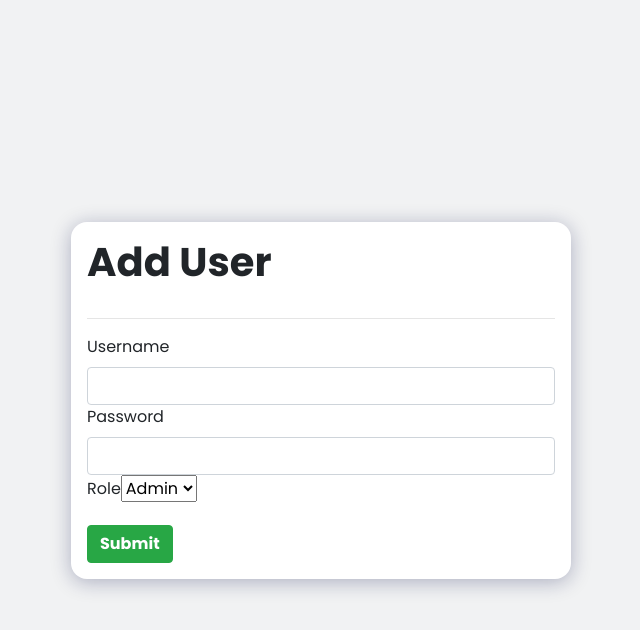
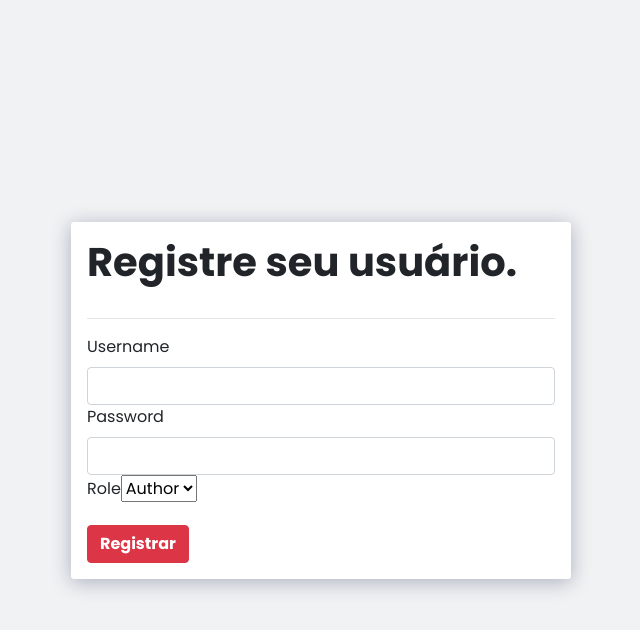
Before and after one commit to mxtheussouza/cake-blog, a CakePHP app: the page made by app/View/Users/add.ctp in a window 1280 px wide. Shown: the top 630 px of the page, without its empty margins (319-959 px from the left). Run offline with PHP 8.4 and a stand-in for CakePHP, Linux system fonts and the light colour scheme; the template is opened without the code that fills it, so the values that code supplies are empty; form fields are guessed from the names that the template uses; some libraries are stand-ins or nearby versions.

Commit message:
Autenticaçao 90%

```diff
--- a/app/View/Posts/edit.ctp
+++ b/app/View/Posts/edit.ctp
@@ -1,6 +1,6 @@
 <div style="background:#f1f2f3; padding: 2rem;height: 100%;">
     <div style="height: 100%; display:flex; justify-content: center; align-items: center; flex-direction: column;">
-        <div style="background: #fff; width: 500px; max-width: 100%; border-radius: 1rem; padding: 1rem; box-shadow: 0px 3px 20px 0px rgba(13, 21, 75, 0.3);">
+        <div style="background: #fff; width: 500px; max-width: 100%; border-radius: .2rem; padding: 1rem; box-shadow: 0px 3px 20px 0px rgba(13, 21, 75, 0.3);">
             <h1>Edite seu post</h1>
 
             <hr>
--- a/app/View/Posts/view.ctp
+++ b/app/View/Posts/view.ctp
@@ -1,6 +1,6 @@
 <div style="background: #f1f2f3; padding: 2rem; height: 100%;">
     <div style="height: 100%; display:flex; justify-content: center; align-items: center; flex-direction: column;">
-        <div style="background: #fff; width: 300px; max-width: 100%; border-radius: 1rem; padding: 1rem; box-shadow: 0px 3px 20px 0px rgba(13, 21, 75, 0.3);">
+        <div style="background: #fff; width: 300px; max-width: 100%; border-radius: .2rem; padding: 1rem; box-shadow: 0px 3px 20px 0px rgba(13, 21, 75, 0.3);">
             <h1><?php echo $post['Post']['titulo']?></h1>
 
             <hr>
--- a/app/View/Users/add.ctp
+++ b/app/View/Users/add.ctp
@@ -1,11 +1,11 @@
 <div style="background:#f1f2f3; padding: 2rem;height: 100%;">
     <div style="height: 100%; display:flex; justify-content: center; align-items: center; flex-direction: column;">
-        <div style="background: #fff; width: 500px; max-width: 100%; border-radius: 1rem; padding: 1rem; box-shadow: 0px 3px 20px 0px rgba(13, 21, 75, 0.3);">
+        <div style="background: #fff; width: 500px; max-width: 100%; border-radius: .2rem; padding: 1rem; box-shadow: 0px 3px 20px 0px rgba(13, 21, 75, 0.3);">
             <div class="users form">
                 <?php echo $this->Form->create('User');?>
                     <fieldset>
                         <legend>
-                          <h1><?php echo __('Add User'); ?></h1>
+                          <h1><?php echo __('Registre seu usuário.'); ?></h1>
                         </legend>
 
                         <hr>
@@ -13,11 +13,11 @@
                         <?php echo $this->Form->input('username', array('class' => 'form-control'));
                         echo $this->Form->input('password', array('class' => 'form-control'));
                         echo $this->Form->input('role', array(
-                            'options' => array('admin' => 'Admin', 'author' => 'Author')
+                            'options' => array('author' => 'Author')
                         ));
                     ?>
                     </fieldset>
-                <?php echo $this->Form->end(__('Submit'));?>
+                <?php echo $this->Form->end(__('Registrar'));?>
             </div>
         </div>
     </div>
--- a/app/View/Users/login.ctp
+++ b/app/View/Users/login.ctp
@@ -1,6 +1,6 @@
 <div style="background:#f1f2f3; padding: 2rem;height: 100%;">
     <div style="height: 100%; display:flex; justify-content: center; align-items: center; flex-direction: column;">
-        <div style="background: #fff; width: 500px; max-width: 100%; border-radius: 1rem; padding: 1rem; box-shadow: 0px 3px 20px 0px rgba(13, 21, 75, 0.3);">
+        <div style="background: #fff; width: 500px; max-width: 100%; border-radius: .2rem; padding: 1rem; box-shadow: 0px 3px 20px 0px rgba(13, 21, 75, 0.3);">
             <div class="users form">
                 <?php echo $this->Flash->render('auth'); ?>
                 <?php echo $this->Form->create('User');?>
@@ -15,6 +15,8 @@
                         echo $this->Form->input('password', array('class' => 'form-control'));
                     ?>
                     </fieldset>
+
+                    <?php echo $this->Html->link('Não tenho uma conta.', array('controller' => 'users', 'action' => 'add')); ?>
                 <?php echo $this->Form->end(__('Login'));?>
             </div>
         </div>
--- a/app/webroot/css/style.css
+++ b/app/webroot/css/style.css
@@ -42,8 +42,8 @@ input[type=submit] {
     border-radius: .25rem;
     transition: color .15s ease-in-out,background-color .15s ease-in-out,border-color .15s ease-in-out,box-shadow .15s ease-in-out;
     color: #fff;
-    background-color: #28a745;
-    border-color: #28a745;
+    background-color: #dc3545;
+    border-color: #dc3545;
 }
 
 .hero {
```
Also changed, not shown: other parts of app/webroot/css/style.css (+33 -0 lines), app/Controller/UsersController.php (+3 -10 lines), app/View/Layouts/default.ctp (+0 -14 lines), app/View/Posts/index.ctp (+16 -1 lines), app/View/Users/index.ctp (+33 -1 lines), app/webroot/js/main.js (deleted).
